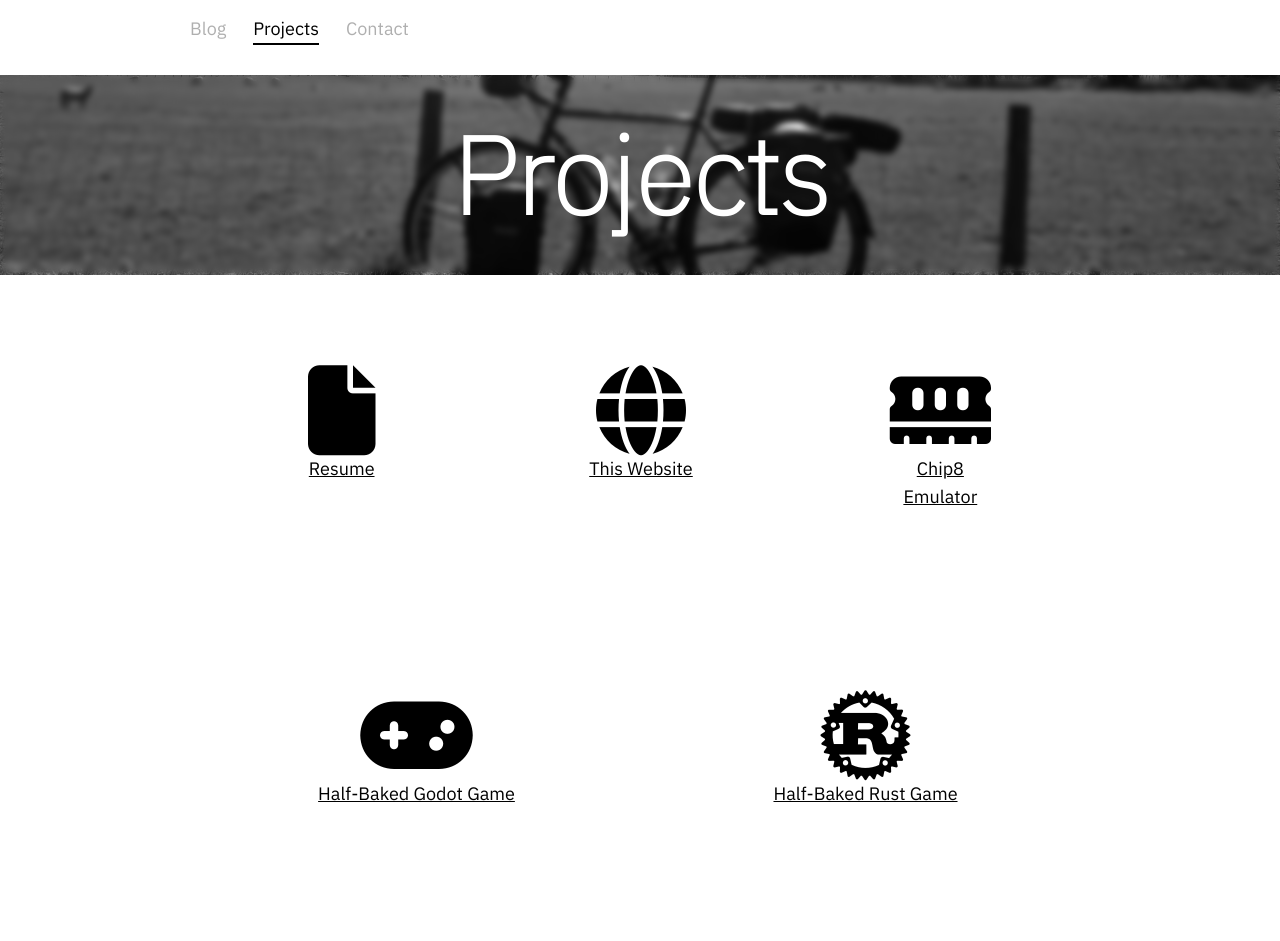
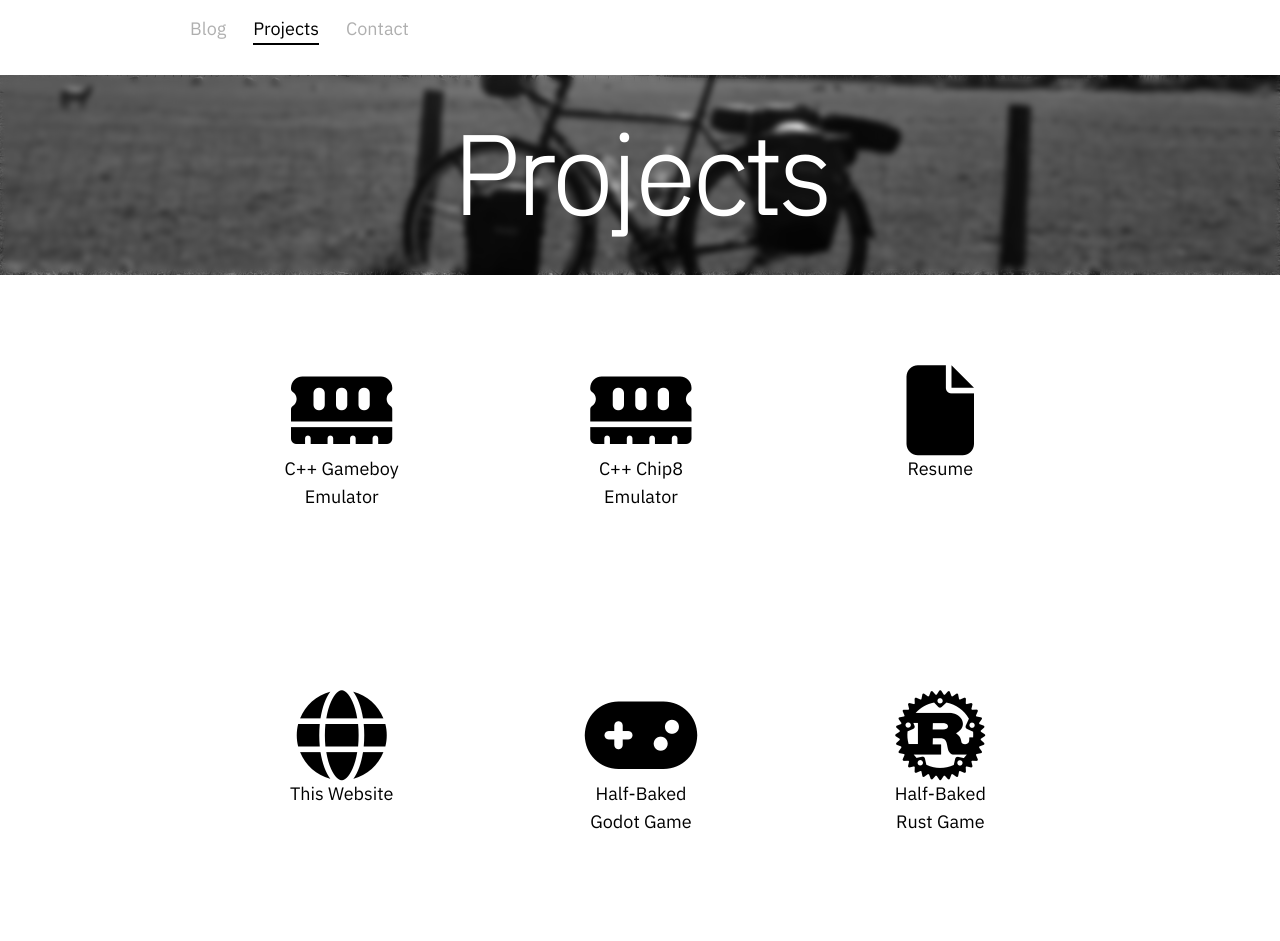
Before and after one commit to ezillinger/ezillinger.github.io, a Jekyll site: the page built from projects/index.html, in a window 1280 px wide. Built offline with Jekyll 4.4.1, drawn with Linux system fonts in a browser that asks for light colours; before the commit the page ends 913 px from its top, so only the background shows below that.

Commit message:
add ezgb to projects, make links lesss ugly

```diff
--- a/assets/css/style.css
+++ b/assets/css/style.css
@@ -205,11 +205,16 @@ a.menu__item:hover {
     text-align: center;
 }
 
-.big-icon-label,
+.big-icon a,
 a.big-icon-label {
     text-align: center;
     color:#000;
     text-decoration: none;
+}
+
+.big-icon a:hover,
+a.big-icon-label:hover {
+    text-decoration: underline;
 }
 
 a {
--- a/projects/index.html
+++ b/projects/index.html
@@ -4,6 +4,20 @@ title: Projects
 ---
 
 <div class="flex-grid">
+
+  <div class="col big-icon">
+    <a href="https://github.com/ezillinger/ezgb">
+      <i class="fa-solid fa-memory fa-5x"></i>
+      <div class="big-icon-label">C++ Gameboy Emulator</div>
+    </a>
+  </div>
+
+  <div class="col big-icon">
+    <a href="https://github.com/ezillinger/chip8">
+      <i class="fa-solid fa-memory fa-5x"></i>
+      <div class="big-icon-label">C++ Chip8 Emulator</div>
+    </a>
+  </div>
 
   <div class="col big-icon">
     <a href="https://ezillinger.github.io/resume">
@@ -16,13 +30,6 @@ title: Projects
     <a href="https://github.com/ezillinger/ezillinger.github.io">
       <i class="fa-solid fa-globe fa-5x"></i>
       <div class="big-icon-label">This Website</div>
-    </a>
-  </div>
-
-  <div class="col big-icon">
-    <a href="https://github.com/ezillinger/chip8">
-      <i class="fa-solid fa-memory fa-5x"></i>
-      <div class="big-icon-label">Chip8 Emulator</div>
     </a>
   </div>
 
```
Also changed, not shown: readme.md.
